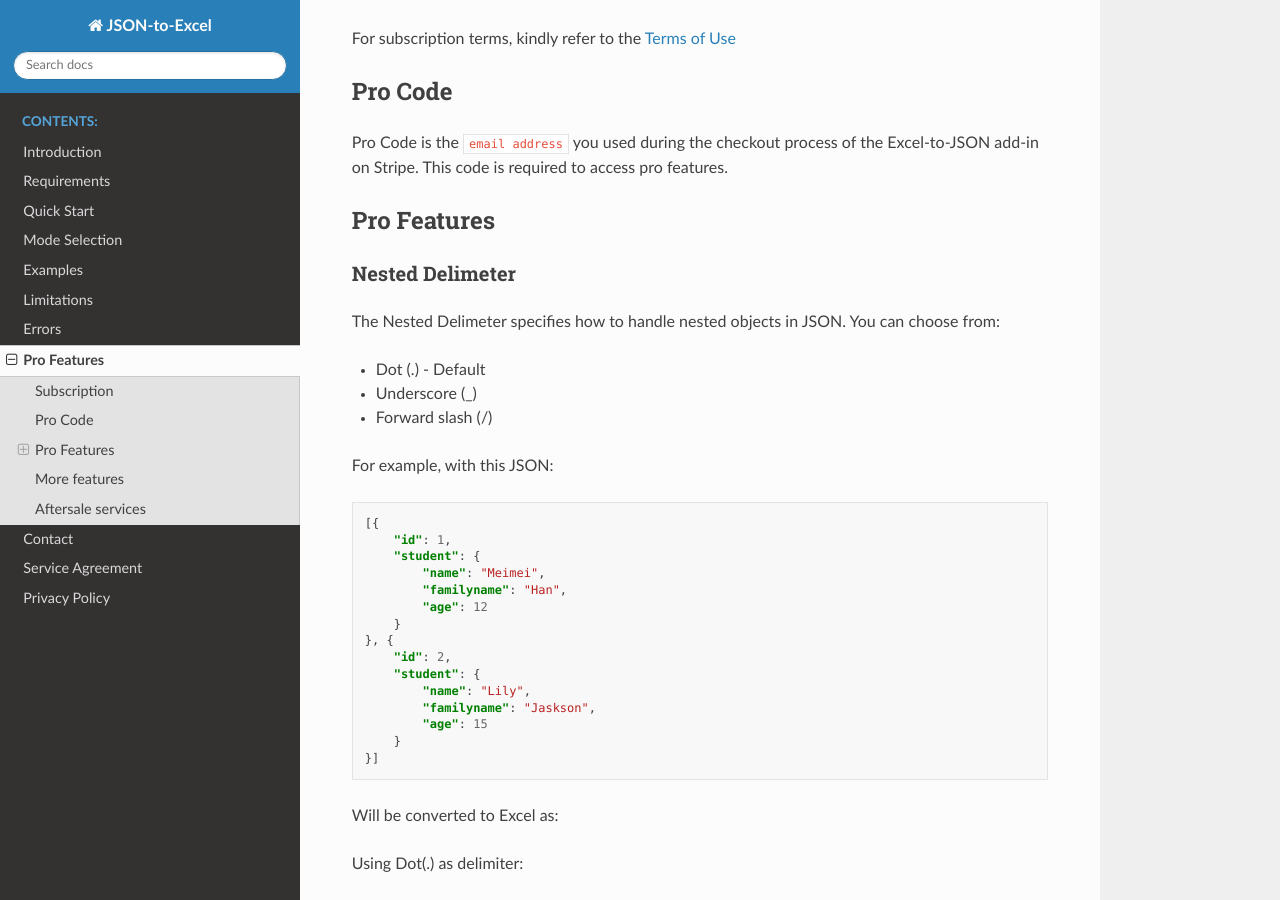
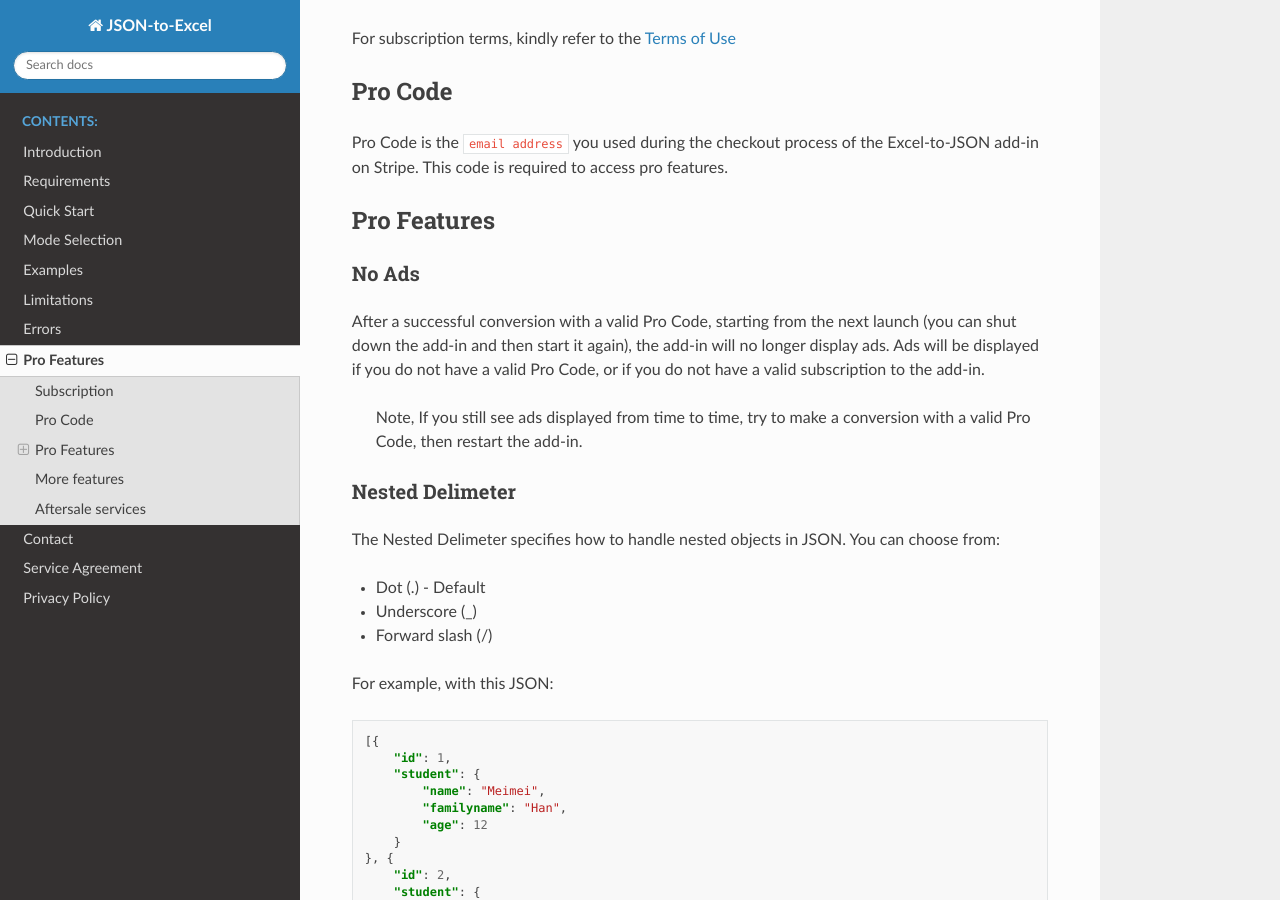
Before and after one commit to he-yang/JSON-to-Excel, a Sphinx documentation site: the page built from source/profeatures.md, in a window 1280 px wide and 900 px high, scrolled down 909 px. Built offline with Sphinx 7.4.7 and the Read the Docs theme 3.1.0, drawn with Linux system fonts in a browser that asks for light colours; some of the changed text lies outside the part shown.

Commit message:
upgrade to v2.1.3

```diff
--- a/source/conf.py
+++ b/source/conf.py
@@ -9,7 +9,7 @@
 project = 'JSON-to-Excel'
 copyright = '2025, WTSolutions'
 author = 'WTSolutions'
-release = '2.1.1.0'
+release = '2.1.3.0'
 # -- General configuration ---------------------------------------------------
 # https://www.sphinx-doc.org/en/master/usage/configuration.html#general-configuration
 
--- a/source/profeatures.md
+++ b/source/profeatures.md
@@ -32,6 +32,14 @@ For subscription terms, kindly refer to the [Terms of Use](termsofuse.md)
 Pro Code is the `email address` you used during the checkout process of the Excel-to-JSON add-in on Stripe. This code is required to access pro features.
 
 ## Pro Features
+
+
+### No Ads
+
+After a successful conversion with a valid Pro Code, starting from the next launch (you can shut down the add-in and then start it again), the add-in will no longer display ads.
+Ads will be displayed if you do not have a valid Pro Code, or if you do not have a valid subscription to the add-in.
+
+> Note, If you still see ads displayed from time to time, try to make a conversion with a valid Pro Code, then restart the add-in.
 
 ### Nested Delimeter
 
@@ -134,6 +142,12 @@ Using Dot(.) as delimiter:
 
 The Load JSON File(s) feature allows you to load multiple JSON files into the add-in, and then convert them to Excel sheets. This feature is only available to users who have subscribed to the add-in.
 
+After each conversion, a report will be generated, which includes:
+- The filename of selected JSON file(s)
+- The conversion result (success or failure)
+- The sheet name if success
+- The error message if failure
+
 Note: Max 20 files per conversion.
 
 ## More features
```
Also changed, not shown: source/quickstart.md (+6 -3 lines).
